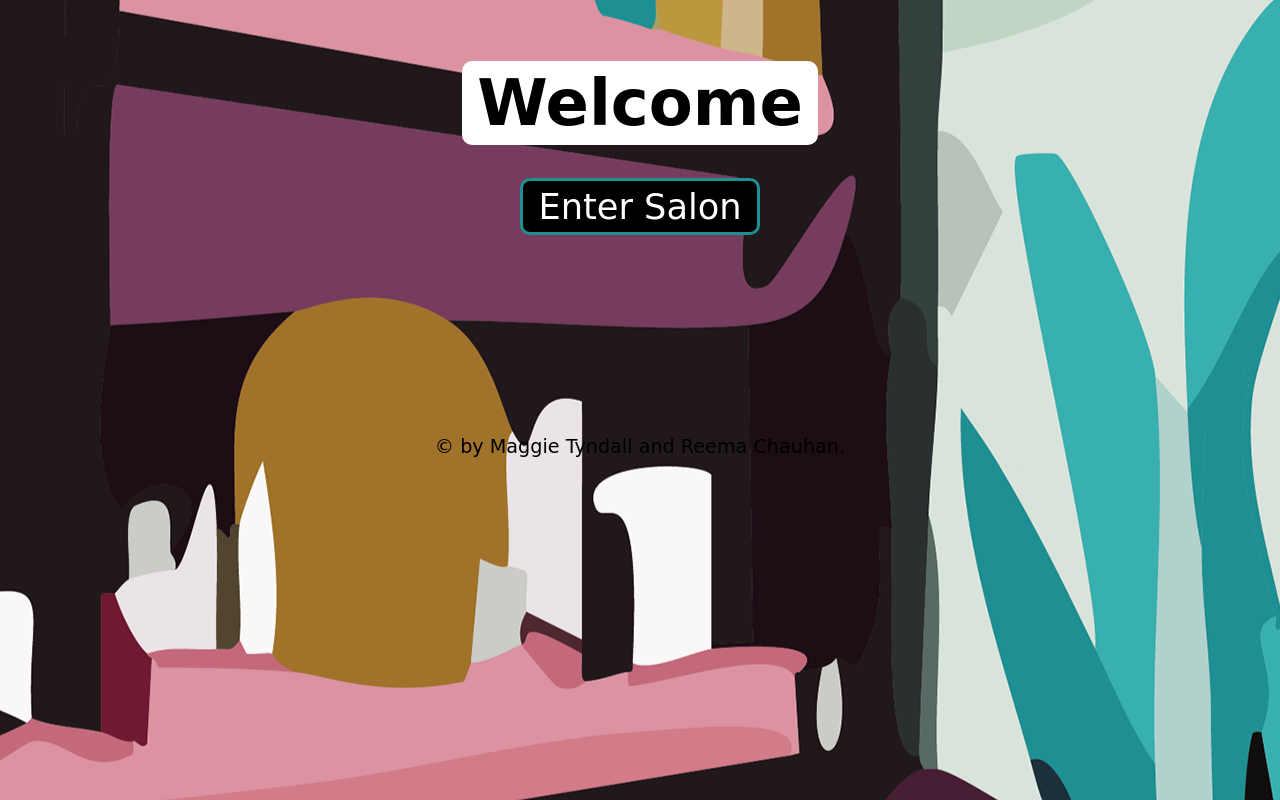
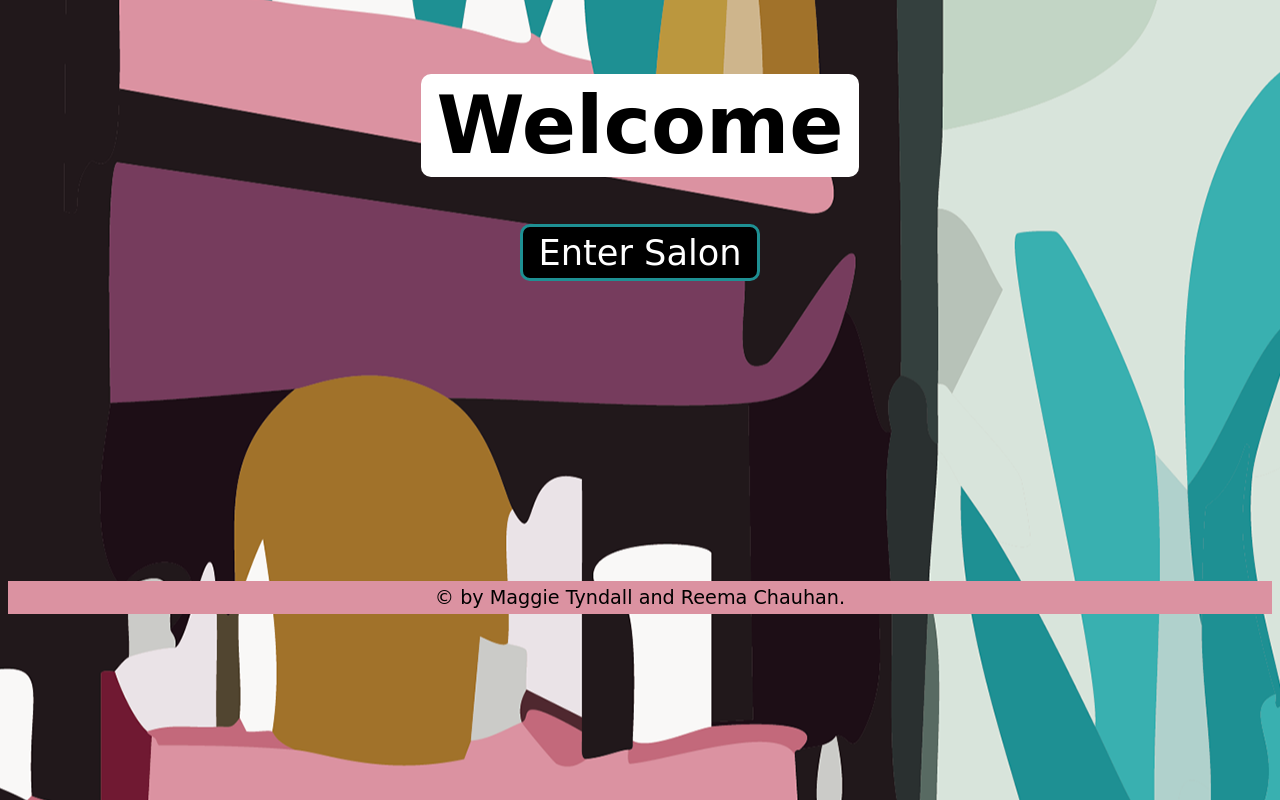
Before and after one commit to ProfessorKolodziej/final-project-fall-2022-let-s-paint-some-nails, a website: page src/index.html in a window 1280 px wide. Drawn offline with Linux system fonts and the light colour scheme; a web font is replaced by a local one.

Commit message:
11/15 updates

```diff
--- /dev/null
+++ b/src/css/home.css
@@ -0,0 +1,128 @@
+/* main */
+/* use this section for styles that will stay the same across all screen sizes */
+
+  h1 {
+  font-family: 'Oooh Baby', cursive;
+  background-color: white;
+	  font-family: 'Oooh Baby', cursive;
+	 border-radius: 10px;
+	 padding: 5px 15px;
+	  text-align: center;
+	  text-decoration: none;
+	 color: black;
+	  cursor: pointer;
+	 display: block;
+	 margin-left: auto;
+	 margin-right: auto;
+
+  }
+
+  h2 {
+	font-family: 'Just Me Again Down Here', cursive;
+	color: #1E9093;
+	 text-align: center;
+  }
+
+  p {
+	font-family: 'Just Me Again Down Here', cursive;
+	 text-align: center;
+  }
+
+  .footer {
+	background-color: #DB92A1;
+	padding: 5px 5px 5px 5px;
+	margin-left: auto;
+	margin-right: auto;
+
+
+  }
+
+  .welcome {
+	display: grid;
+  }
+
+  .button {
+	 background-color: black;
+	  border: 3px solid #1E9093;
+	  font-family: 'Just Me Again Down Here', cursive;
+	 border-radius: 10px;
+	 padding: 5px 15px;
+	  text-align: center;
+	  text-decoration: none;
+	 color: white;
+	 margin-left: auto;
+	 margin-right: auto;
+  }
+
+  /* end main */
+
+
+  @media only screen and (min-width: 320px) { /* mobile phone portrait view */
+
+	html {
+	background-position: center;
+	background-image: url(../images/salon-1125x2436.png);
+	}
+
+
+	 }  /* DON'T DELETE */
+
+
+  @media only screen and (min-width: 768px) { /* tablet portrait view */
+
+	html {
+		background-position: center;
+		background-image: url(../images/salon-800x1280.png);
+		}
+
+
+	}  /* DON'T DELETE */
+
+  @media only screen and (min-width: 1024px) { /* computer widescreen view */
+
+	html {
+		background-position: center;
+		background-image: url(../images/salon-2048x1536.png);
+		}
+
+
+	 h1 {
+	  font-size: 5em;
+	  grid-row-start: 3;
+	  grid-column-start: 2;
+	  margin-left: auto;
+	  margin-right: auto;
+
+	 }
+
+	 h2 {
+		font-size: 2.2em;
+		grid-row-start: 5;
+		grid-column-start: 2;
+		margin-left: auto;
+		margin-right: auto;
+
+	 }
+
+	 .welcome {
+	  grid-template-columns: repeat(3, 1fr);
+	 }
+
+	 .button {
+	  font-size: 2.2em;
+	  grid-row-start: 5;
+		grid-column-start: 2;
+		margin-top: -20px;
+
+	 }
+
+	 .footer {
+	  margin-top: 300px;
+	  font-size: 1.2em;
+	 }
+
+
+
+
+
+	 }  /* DON'T DELETE */
--- a/src/css/style.css
+++ b/src/css/style.css
@@ -2,18 +2,29 @@
 /* use this section for styles that will stay the same across all screen sizes */
 
 
-  .arrow {
+.arrow {
 	max-width: 3%;
   }
 
+  .button {
+	background-color: black;
+	 border: 3px solid #1E9093;
+	 font-family: 'Just Me Again Down Here', cursive;
+	border-radius: 10px;
+	padding: 5px 15px;
+	 text-align: center;
+	 text-decoration: none;
+	color: white;
+	margin-left: auto;
+	margin-right: auto;
+ }
+
 
   .characters {
-	background-image: url(../images/nail-salons.png);
-	/*working on making opacity only on the background and not the images too*/
 	 display: grid;
+	 background-color: #DB92A1;
+	 /* background-image: url(../images/character-background.png); */
   }
-
-
 
   h1 {
   font-family: 'Oooh Baby', cursive;
@@ -43,32 +54,12 @@
 	 text-align: center;
   }
 
-  .welcome {
-	display: grid;
-  }
 
-  .button {
-	 background-color: black;
-	  border: 3px solid #1E9093;
-	  font-family: 'Just Me Again Down Here', cursive;
-	 border-radius: 10px;
-	 padding: 5px 15px;
-	  text-align: center;
-	  text-decoration: none;
-	 color: white;
-	 margin-left: auto;
-	 margin-right: auto;
-  }
 
   /* end main */
 
 
   @media only screen and (min-width: 320px) { /* mobile phone portrait view */
-
-	html {
-	background-position: center;
-	background-image: url(../images/salon-1125x2436.png);
-	}
 
 
 	 }  /* DON'T DELETE */
@@ -76,62 +67,18 @@
 
   @media only screen and (min-width: 768px) { /* tablet portrait view */
 
-	html {
-		background-position: center;
-		background-image: url(../images/salon-800x1280.png);
-		}
-
 
 	}  /* DON'T DELETE */
 
   @media only screen and (min-width: 1024px) { /* computer widescreen view */
 
-	html {
-		background-position: center;
-		background-image: url(../images/salon-2048x1536.png);
-		}
 
+	.button {
+		font-size: 2.2em;
+		grid-row-start: 3;
+		 grid-column-start: 2;
+		 margin-top: -20px;
 
-	 h1 {
-	  font-size: 5em;
-	  grid-row-start: 2;
-	  grid-column-start: 2;
-	  margin-left: auto;
-	  margin-right: auto;
-
-	 }
-
-	 .welcome {
-	  grid-template-columns: repeat(3, 1fr);
-	 }
-
-	 .button {
-	  font-size: 2.2em;
-	  grid-row-start: 3;
-		grid-column-start: 2;
-		margin-top: -20px;
-
-	 }
-
-	 .footer {
-	  margin-top: 200px;
-	  font-size: 1.2em;
-	 }
-
-	 h1 {
-		font-size: 4em;
-		margin-left: auto;
-		margin-right: auto;
-
-	  }
-
-	  h2 {
-		 font-size: 2.2em;
-	  }
-
-	  p {
-		margin-top: 200px;
-		font-size: 3em;
 	  }
 
 	  .characters {
@@ -198,6 +145,36 @@
 		grid-column-span: 1;
 	  }
 
+	  .footer {
+		font-size: 1.2em;
+	  }
+
+
+
+	 h1 {
+		font-size: 4em;
+		margin-left: auto;
+		margin-right: auto;
+		margin-top: 5px;
+
+	  }
+
+	  h2 {
+		 font-size: 2.2em;
+	  }
+
+	  .name {
+		margin-top: 200px;
+	  }
+
+	  p {
+		font-size: 3em;
+	  }
+
+
+
+
+
 
 
 	 }  /* DON'T DELETE */
--- a/src/index.html
+++ b/src/index.html
@@ -11,7 +11,7 @@
 	  <!--Add stylesheet code lines just below this line.-->
 
 
-     <link href="css/style.css" rel="stylesheet" type="text/css"/>
+     <link href="css/home.css" rel="stylesheet" type="text/css"/>
 
       <!--Add GoogleFonts code just below this line.-->
 
```
Also changed, not shown: src/characters.html (+4 -4 lines), 1 other file.
